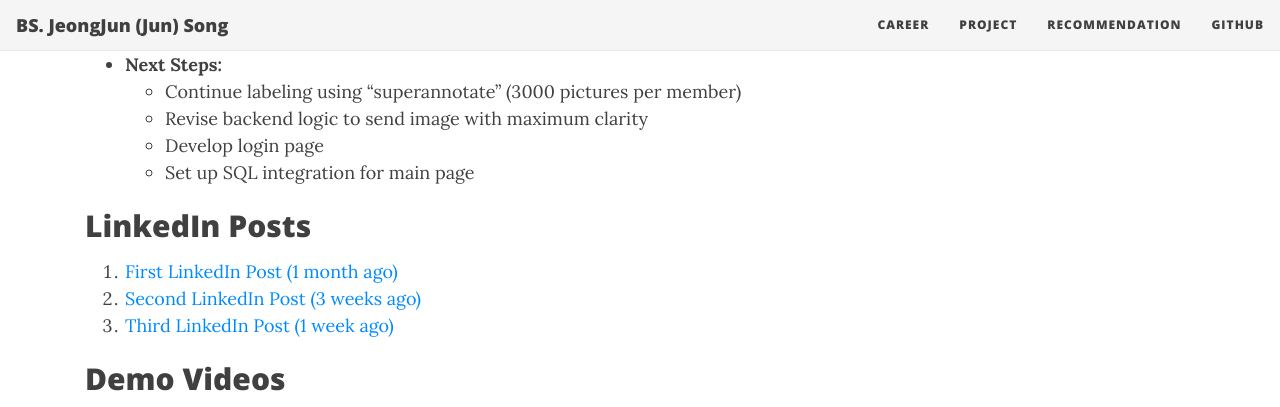
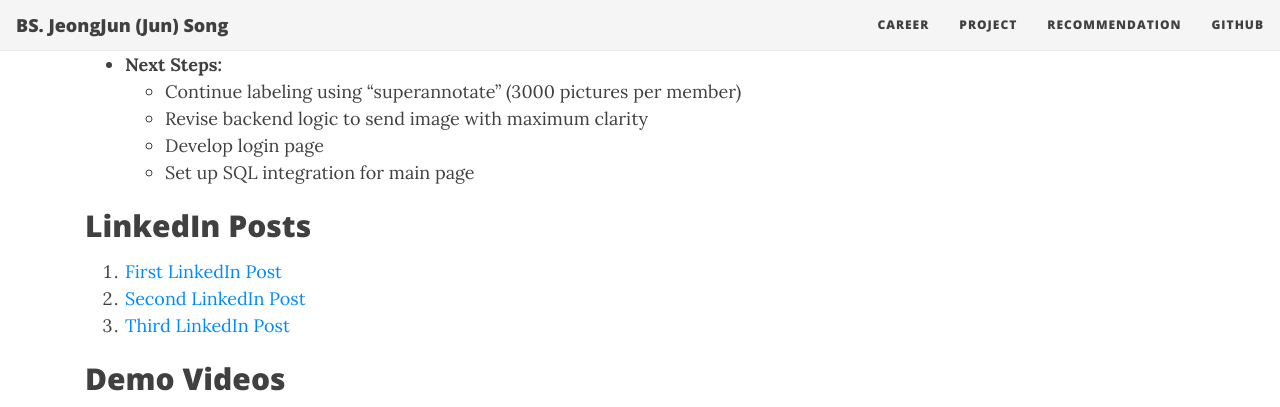
Before and after one commit to songjeongjun320/songjeongjun320.github.io, a Jekyll site: the page built from project/_posts/2024-07-23-ASU-Project.md, in a window 1280 px wide and 900 px high, scrolled down 3703 px, cut to the strip 0-407 px from the top of the window. Built offline with Jekyll 4.4.1, drawn with Linux system fonts in a browser that asks for light colours; nearby versions of some CDN libraries.

Commit message:
07/24/2024

```diff
--- a/project/_posts/2024-07-23-ASU-Project.md
+++ b/project/_posts/2024-07-23-ASU-Project.md
@@ -123,9 +123,9 @@
   - Set up SQL integration for main page
 
 ## LinkedIn Posts
-1. [First LinkedIn Post (1 month ago)](https://www.linkedin.com/posts/junsong0602_research-machinelearning-yolov8-activity-7208008590295465984-azLr?utm_source=share&utm_medium=member_desktop)
-2. [Second LinkedIn Post (3 weeks ago)](https://www.linkedin.com/posts/junsong0602_ai-machinelearning-yolo-activity-7212526873040277504-xzzy?utm_source=share&utm_medium=member_desktop)
-3. [Third LinkedIn Post (1 week ago)](https://www.linkedin.com/posts/junsong0602_ai-machinelearning-yolo-activity-7218802097410957313-92jS?utm_source=share&utm_medium=member_desktop)
+1. [First LinkedIn Post](https://www.linkedin.com/posts/junsong0602_ai-machinelearning-yolo-activity-7218802097410957313-92jS?utm_source=share&utm_medium=member_desktop)
+2. [Second LinkedIn Post](https://www.linkedin.com/posts/junsong0602_ai-machinelearning-yolo-activity-7212526873040277504-xzzy?utm_source=share&utm_medium=member_desktop)
+3. [Third LinkedIn Post](https://www.linkedin.com/posts/junsong0602_research-machinelearning-yolov8-activity-7208008590295465984-azLr?utm_source=share&utm_medium=member_desktop)
 
 ## Demo Videos
 <video width="320" height="240" controls>
```
Also changed, not shown: index.md (+2 -3 lines).
